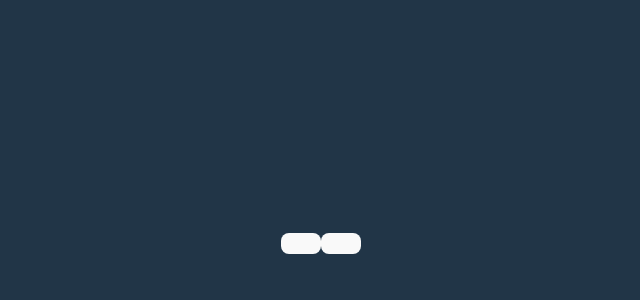
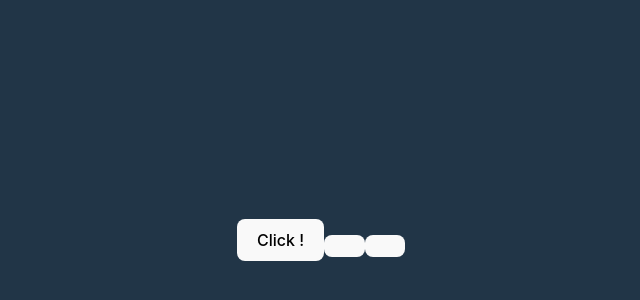
Before and after one commit to code-dev-pro/-Pidu-JCH-MLE, a React (Vite) app: page / in a window 1280 px wide. Shown: the part 160-460 px from the top of the page, without its empty margins (319-959 px from the left). Built offline with nearby package versions, Linux system fonts and the light colour scheme.

Commit message:
feat(button): nouvel ajout d'un état cliqué 2

```diff
--- a/src/components/my-button.tsx
+++ b/src/components/my-button.tsx
@@ -7,5 +7,5 @@
     setClicked(true)
   }
   const labelButton = clicked ? 'Clicked !' : 'Click !'
-  ;<button onClick={handleClick}>{labelButton}</button>
+  return <button onClick={handleClick}>{labelButton}</button>
 }
```
